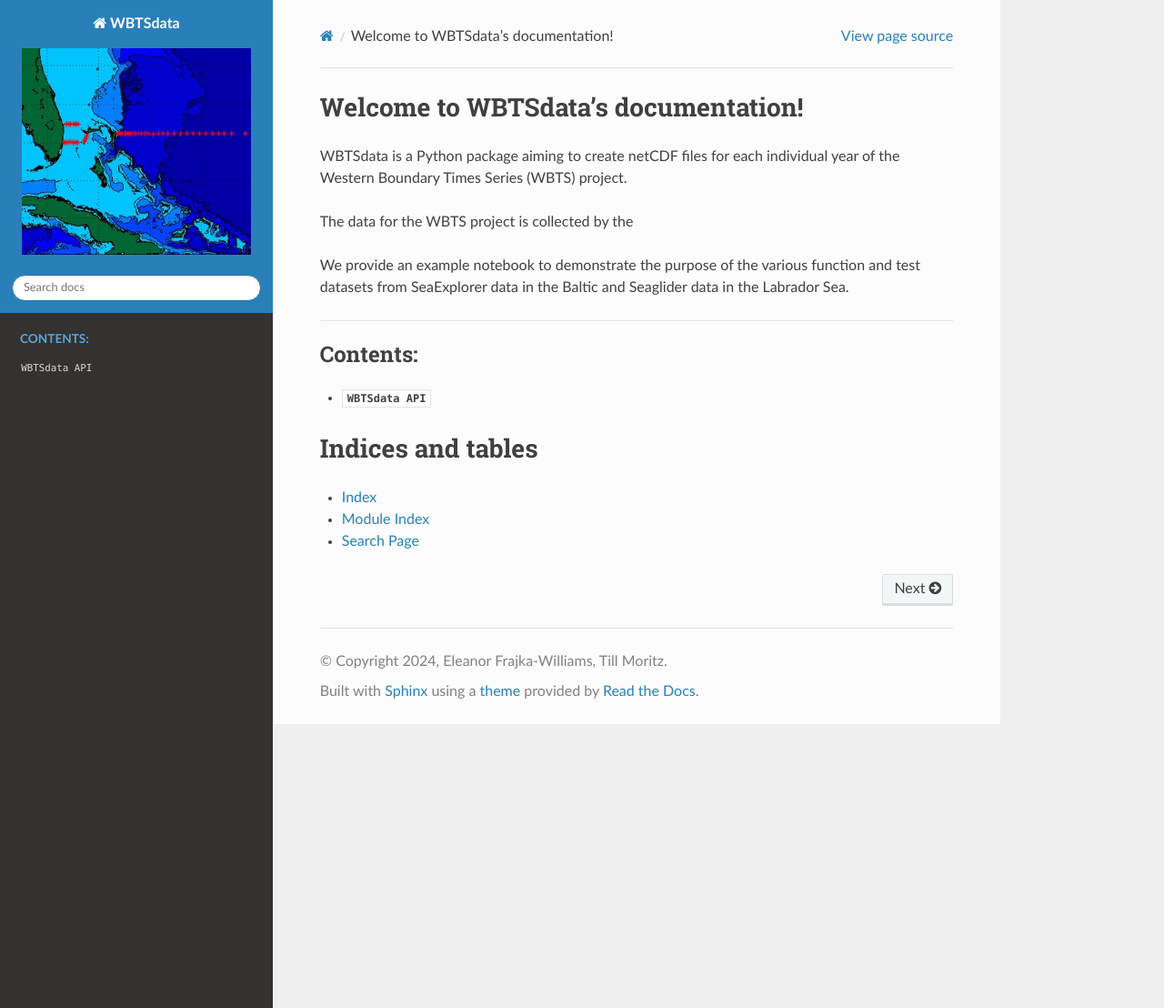
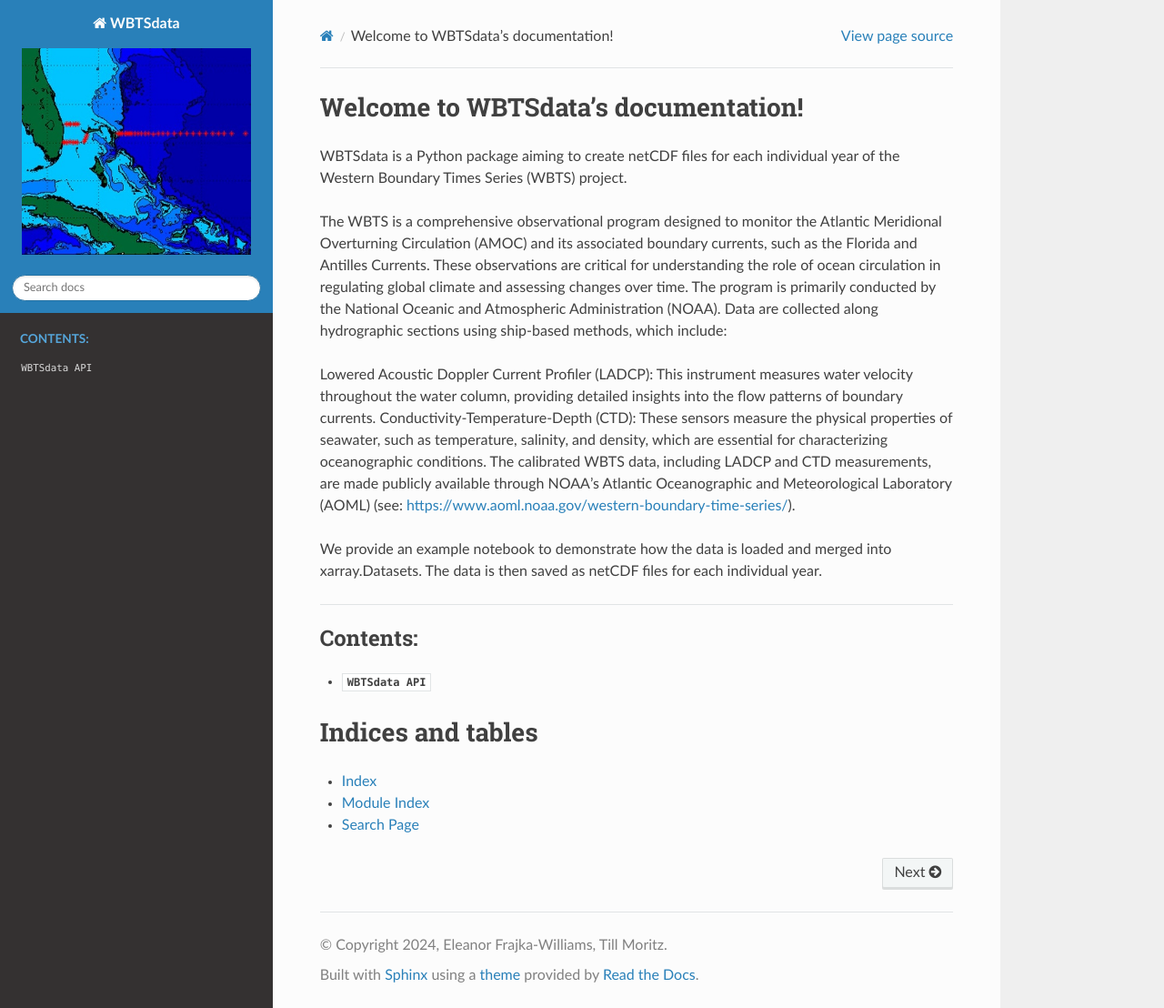
Before and after one commit to tillmrtz/WBTSdatafork, a Sphinx documentation site: the page built from docs/source/index.rst, in a window 1280 px wide and 1108 px high. Shown: the whole window at 91% size. Built offline with Sphinx 7.4.7 and the Read the Docs theme 3.1.0, drawn with Linux system fonts in a browser that asks for light colours; pages that are not in the unit, such as notebooks, are missing from menus.

Commit message:
changed the text of the WBTSdata documentation

```diff
--- a/docs/source/index.rst
+++ b/docs/source/index.rst
@@ -8,9 +8,14 @@ Welcome to WBTSdata's documentation!
 
 WBTSdata is a Python package aiming to create netCDF files for each individual year of the Western Boundary Times Series (WBTS) project.
 
-The data for the WBTS project is collected by the
+The WBTS is a comprehensive observational program designed to monitor the Atlantic Meridional Overturning Circulation (AMOC) and its associated boundary currents, such as the Florida and Antilles Currents. These observations are critical for understanding the role of ocean circulation in regulating global climate and assessing changes over time.
+The program is primarily conducted by the National Oceanic and Atmospheric Administration (NOAA). Data are collected along hydrographic sections using ship-based methods, which include:
 
-We provide an example notebook to demonstrate the purpose of the various function and test datasets from SeaExplorer data in the Baltic and Seaglider data in the Labrador Sea.
+Lowered Acoustic Doppler Current Profiler (LADCP): This instrument measures water velocity throughout the water column, providing detailed insights into the flow patterns of boundary currents.
+Conductivity-Temperature-Depth (CTD): These sensors measure the physical properties of seawater, such as temperature, salinity, and density, which are essential for characterizing oceanographic conditions.
+The calibrated WBTS data, including LADCP and CTD measurements, are made publicly available through NOAA’s Atlantic Oceanographic and Meteorological Laboratory (AOML) (see: https://www.aoml.noaa.gov/western-boundary-time-series/).
+
+We provide an example notebook to demonstrate how the data is loaded and merged into xarray.Datasets. The data is then saved as netCDF files for each individual year.
 
 ======================================
 
```
